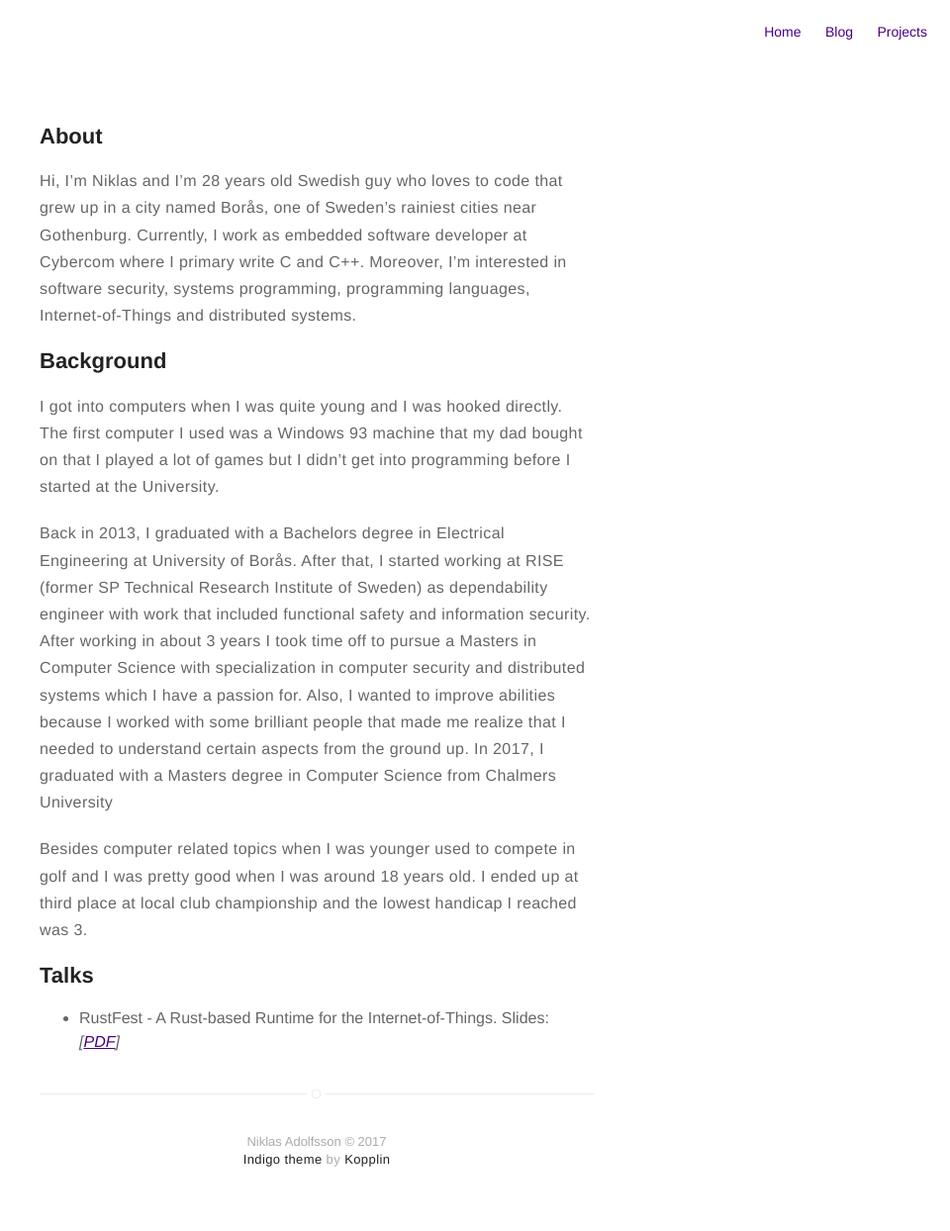
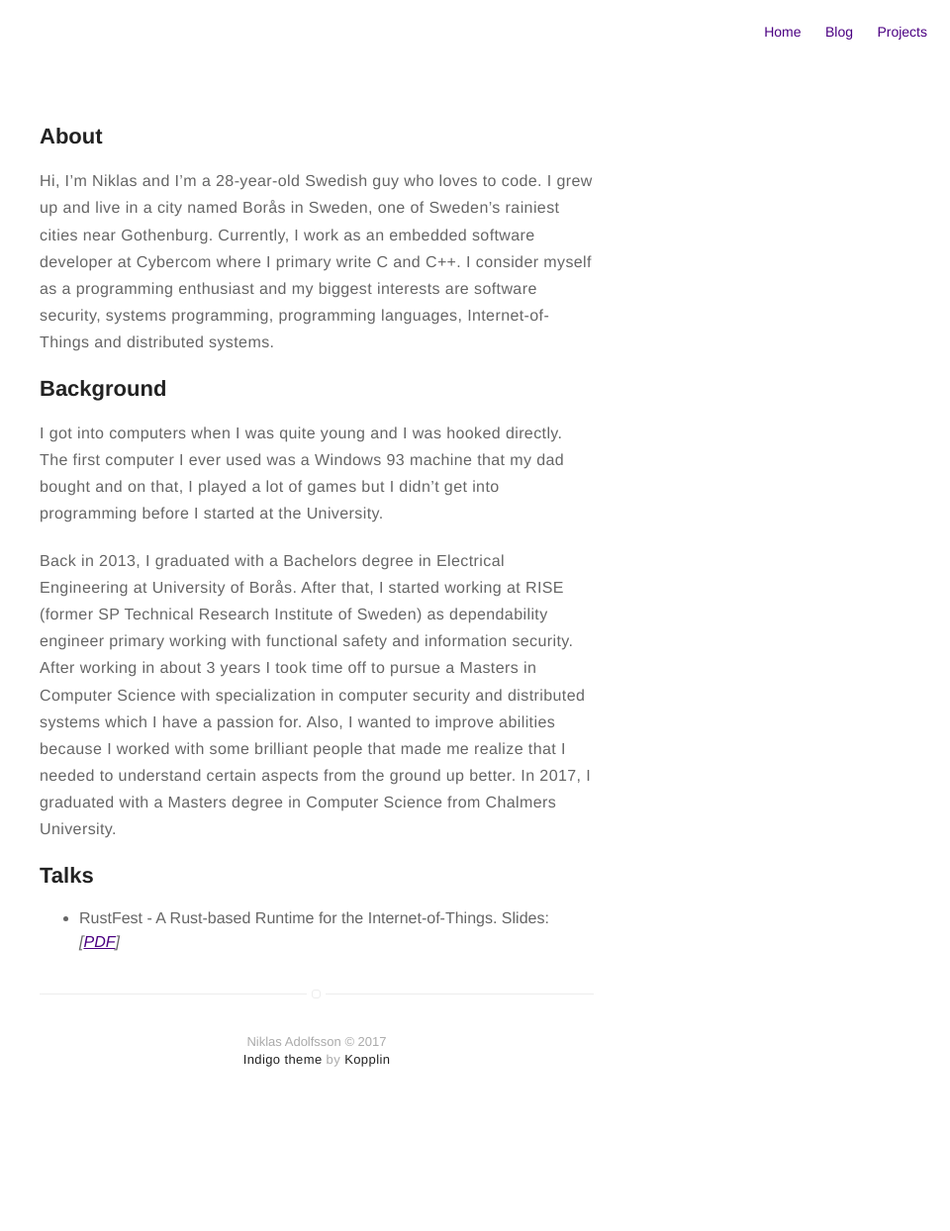
Before and after one commit to niklasad1/niklasad1.github.io, a Jekyll site: the page built from about.md, in a window 1280 px wide. Shown: the whole page at 99% size, without its empty margins (320-1280 px from the left). Built offline with Jekyll 4.4.1, drawn with Linux system fonts in a browser that asks for light colours; after the commit the page ends 1142 px from its top, so only the background shows below that.

Commit message:
Update about.md

```diff
--- a/about.md
+++ b/about.md
@@ -5,22 +5,17 @@ layout: page
 <!-- ![Profile Image]({{ site.url }}/{{ site.picture }}) -->
 
 <h2>About</h2>
-Hi, I'm Niklas and I'm 28 years old Swedish guy who loves to code that grew up in a city named Borås, one of Sweden's rainiest cities near Gothenburg. Currently, I work as embedded software developer at Cybercom where I primary write C and C++. Moreover, I'm interested in software security, systems programming, programming languages, Internet-of-Things and distributed systems.
+Hi, I'm Niklas and I'm a 28-year-old Swedish guy who loves to code. I grew up and live in a city named Borås in Sweden, one of Sweden's rainiest cities near Gothenburg. Currently, I work as an embedded software developer at Cybercom where I primary write C and C++. I consider myself as a programming enthusiast and my biggest interests are software security, systems programming, programming languages, Internet-of-Things and distributed systems.
 
 <h2>Background</h2>
 I got into computers when I was quite young and I was hooked directly.
-The first computer I used was a Windows 93 machine that my dad bought on that I played a lot of games but I didn't get into programming before I started at the University.
+The first computer I ever used was a Windows 93 machine that my dad bought and on that, I played a lot of games but I didn't get into programming before I started at the University.
 
 Back in 2013, I graduated with a Bachelors degree in Electrical Engineering at University of Borås.
-After that, I started working at RISE (former SP Technical Research Institute of Sweden) as dependability engineer with work that included functional safety and information security.
+After that, I started working at RISE (former SP Technical Research Institute of Sweden) as dependability engineer primary working with functional safety and information security.
 After working in about 3 years I took time off to pursue a Masters in Computer Science with specialization in computer security and distributed systems which I have a passion for.
-Also, I wanted to improve abilities because I worked with some brilliant people that made me realize that I needed to understand certain aspects from the ground up.
-In 2017, I graduated with a Masters degree in Computer Science from Chalmers University
-
-Besides computer related topics when I was younger used to compete in golf and I
-was pretty good when I was around 18 years old. I ended up at third place at local
-club championship and the lowest handicap I reached was 3.
-
+Also, I wanted to improve abilities because I worked with some brilliant people that made me realize that I needed to understand certain aspects from the ground up better.
+In 2017, I graduated with a Masters degree in Computer Science from Chalmers University.
 
 <h2>Talks</h2>
 <ul>
```
